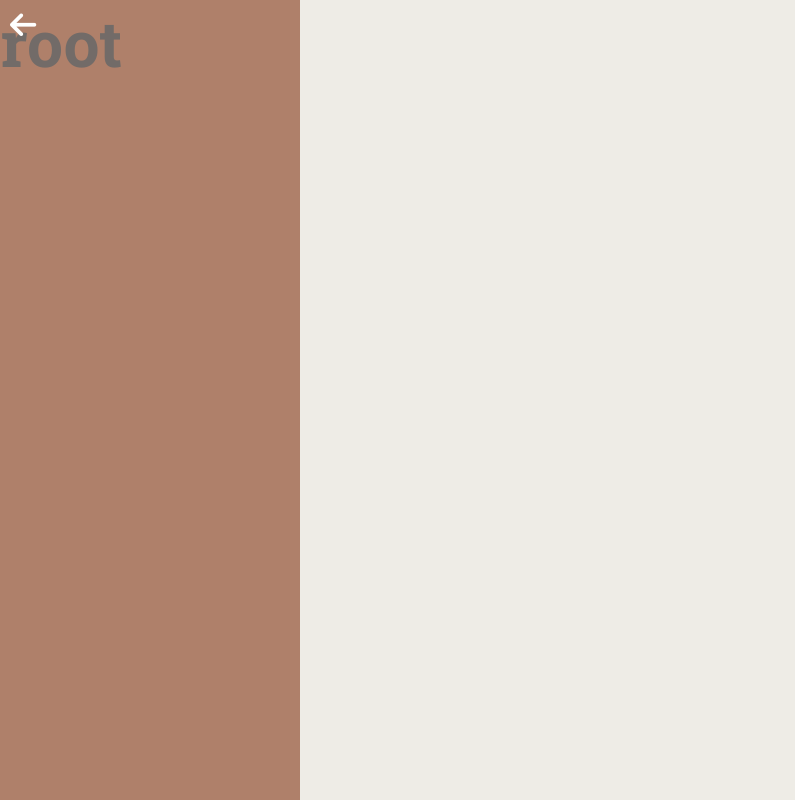
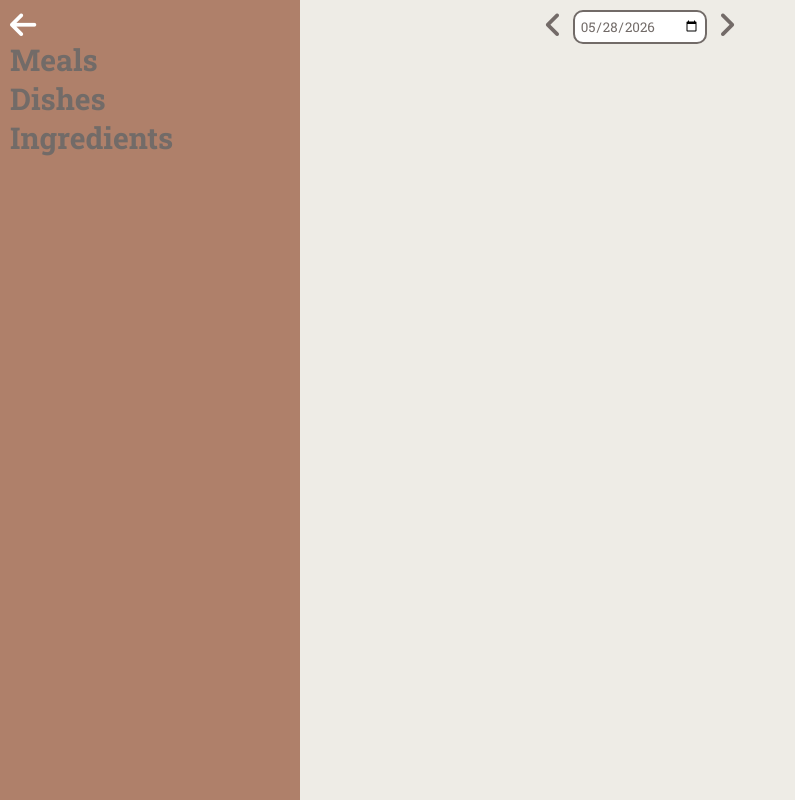
Before and after one commit to frzAndrei07/Calo, a website: page public/index.html in a window 1280 px wide. Both pictures are taken after a click on the icon 23 px from the left and 25 px from the top of the page. Shown: the whole page, without its empty margins (0-795 px from the left). Drawn offline with Linux system fonts and the light colour scheme.

Commit message:
View sections added

```diff
--- a/public/index.html
+++ b/public/index.html
@@ -11,18 +11,26 @@
         <link rel="stylesheet" href="/shared/sharedStyle.css">
         <link rel="stylesheet" href="/style.css">
 
-        <script src="/main.js" defer></script>
+        <script src="/js/main.js" defer type="module"></script>
     </head>
     <body>
         <i class="fa-solid fa-bars" style="color: hsl(18, 5%, 43%);" id="menuToggleButton"></i>
         <aside>
             <section id="menuSection">
-                <h1>root</h1>
+                <ul id="viewList">
+                    <li id="mealsViewBtn">Meals</li>
+                    <li id="dishesViewBtn">Dishes</li>
+                    <li id="ingredientsViewBtn">Ingredients</li>
+                </ul>
             </section>
         </aside>
 
         <main>
-
+            <div id="dateFilter">
+                <i class="fa-solid fa-angle-left" style="color: hsl(18, 5%, 43%);" id="prevDayBtn"></i>
+                <input type="date" name="dateInput" id="dateInput">
+                <i class="fa-solid fa-angle-right" style="color: hsl(18, 5%, 43%);" id="postDayBtn"></i>
+            </div>
         </main>
 
     </body>
--- /dev/null
+++ b/public/js/main.js
@@ -0,0 +1,104 @@
+//Import render functions
+import { render } from './render.js';
+
+const app = {
+    'view': 'meals',
+    'date': ''
+}
+
+const menuToggleButton = document.getElementById('menuToggleButton');
+const menuSection = document.getElementById('menuSection');
+const main = document.querySelector('main');
+const body = document.querySelector('body');
+
+menuToggleButton._openMenu = (e) => {
+    e.stopPropagation();
+    menuSection.style.display = 'block';
+
+    menuToggleButton.classList.remove('fa-bars');
+    menuToggleButton.classList.add('fa-arrow-left');
+    menuToggleButton.style.color = 'rgb(255, 255, 255)';
+
+    menuToggleButton.removeEventListener('click', menuToggleButton._openMenu);
+    menuToggleButton.addEventListener('click', menuToggleButton._closeMenu);
+
+    document._closeMenu = (e) => {
+        if (menuSection.contains(e.target)) {
+            return;
+        }
+        closeMenu();
+    };
+
+    document.addEventListener('click', document._closeMenu);
+};
+
+menuToggleButton._closeMenu = (e) => {
+    e.stopPropagation();
+    closeMenu();
+};
+
+function closeMenu() {
+    menuSection.style.display = 'none';
+    menuToggleButton.classList.remove('fa-arrow-left');
+    menuToggleButton.classList.add('fa-bars');
+    menuToggleButton.style.color = 'hsl(18, 5%, 43%)';
+
+    menuToggleButton.removeEventListener('click', menuToggleButton._closeMenu);
+    menuToggleButton.addEventListener('click', menuToggleButton._openMenu);
+
+    document.removeEventListener('click', document._closeMenu);
+}
+
+menuToggleButton.addEventListener('click', menuToggleButton._openMenu);
+
+//View selector
+const viewList = document.getElementById('viewList');
+viewList.addEventListener('click', (e) => {
+    const view = e.target.id.replace('ViewBtn', '');
+    app.view = view;
+    render(app.view, app.date);
+})
+
+//Date filter
+const dateFilter = document.getElementById('dateFilter');
+const dateInput = document.getElementById('dateInput');
+// dateInput.readOnly = true;
+
+//Set today´s date
+dateInput.value = new Date().toISOString().split('T')[0];
+render(app.view, {'date': dateInput.value});
+
+const dateActions = {
+    'prevDayBtn': -1,
+    'postDayBtn': 1
+};
+
+//Date changer daily
+dateFilter.addEventListener('click', (e) => {
+    const id = e.target.id;
+    const daysToAdd = dateActions[id];
+
+    if (daysToAdd === undefined) return;
+
+    let currentDate = new Date(dateInput.value);
+    currentDate.setDate(currentDate.getDate() + daysToAdd);
+    currentDate = currentDate.toISOString().split('T')[0];
+    app.date = currentDate;
+    dateInput.value = app.date;
+    dateInput.dispatchEvent(new Event('change'));
+});
+
+//Disable manual date input
+dateInput.addEventListener('keydown', (e) => {
+    e.preventDefault();
+});
+
+//Show date picker on clic
+dateInput.addEventListener('click', () => {
+    dateInput.showPicker();
+});
+
+//Set listener to reload the page on input change
+dateInput.addEventListener('change', (e) => {
+    render(app.view, {'date': dateInput.value});
+});
--- /dev/null
+++ b/public/js/render.js
@@ -0,0 +1,31 @@
+//General render function, managing all the rendering
+export const render = (view, args) => {
+    switch (view) {
+        case 'meals':
+            renderMeals(args.date);
+            break;
+
+        case 'dishes':
+            renderDishes();
+            break;
+
+        case 'ingredients':
+            renderIngredients();
+            break;
+
+        default:
+            console.error('View not found')
+    }
+}
+
+const renderMeals = async (date) => {
+    console.log('Rendering meals')
+}
+
+const renderDishes = async () => {
+    console.log('Rendering dishes')
+}
+
+const renderIngredients = async () => {
+    console.log('Rendering ingredients')
+}
--- a/public/main.js
+++ /dev/null
@@ -1,45 +0,0 @@
-const menuToggleButton = document.getElementById('menuToggleButton');
-const menuSection = document.getElementById('menuSection');
-const main = document.querySelector('main');
-const body = document.querySelector('body');
-
-
-menuToggleButton._abrirMenu = (e) => {
-    e.stopPropagation();
-    menuSection.style.display = 'block';
-
-    menuToggleButton.classList.remove('fa-bars');
-    menuToggleButton.classList.add('fa-arrow-left');
-    menuToggleButton.style.color = 'rgb(255, 255, 255)';
-
-    menuToggleButton.removeEventListener('click', menuToggleButton._abrirMenu);
-    menuToggleButton.addEventListener('click', menuToggleButton._cerrarMenu);
-
-    document._closeMenu = (e) => {
-        if (menuSection.contains(e.target)) {
-            return;
-        }
-        cerrarMenu();
-    };
-
-    document.addEventListener('click', document._closeMenu);
-};
-
-menuToggleButton._cerrarMenu = (e) => {
-    e.stopPropagation();
-    cerrarMenu();
-};
-
-function cerrarMenu() {
-    menuSection.style.display = 'none';
-    menuToggleButton.classList.remove('fa-arrow-left');
-    menuToggleButton.classList.add('fa-bars');
-    menuToggleButton.style.color = 'hsl(18, 5%, 43%)';
-
-    menuToggleButton.removeEventListener('click', menuToggleButton._cerrarMenu);
-    menuToggleButton.addEventListener('click', menuToggleButton._abrirMenu);
-
-    document.removeEventListener('click', document._closeMenu);
-}
-
-menuToggleButton.addEventListener('click', menuToggleButton._abrirMenu);
--- a/public/shared/sharedStyle.css
+++ b/public/shared/sharedStyle.css
@@ -15,6 +15,7 @@
     box-sizing: border-box;
     font-family: 'Roboto slab', sans-serif;
     color: var(--primary);
+    z-index: 1;
 }
 
 h1 {
--- a/public/style.css
+++ b/public/style.css
@@ -1,17 +1,48 @@
+aside {
+    width: 300px;
+}
+
+main {
+    position: relative;
+    width: 100%;
+    padding-top: 10px;
+}
+
+li {
+    font-size: 30px;
+    font-weight: bold;
+}
+
 #menuToggleButton {
     font-size: 30px;
     position: fixed;
     left: 10px;
     top: 10px;
-}
-
-aside {
-    width: 300px;
+    z-index: 5;
 }
 
 #menuSection {
+    position: absolute;
     display: none;
     width: 300px;
     height: 100vh;
     background: var(--accent);
+    padding: 40px 0 0 10px;
+    z-index: 2;
 }
+
+#dateFilter {
+    display: flex;
+    justify-content: center;
+    gap: 10px;
+}
+
+#dateFilter > i {
+    font-size: 30px;
+}
+
+#dateInput {
+    padding: 5px;
+    border-radius: 10px;
+    border: solid 2px var(--primary);
+}
```
Also changed, not shown: future.md (+1 -0 lines).
